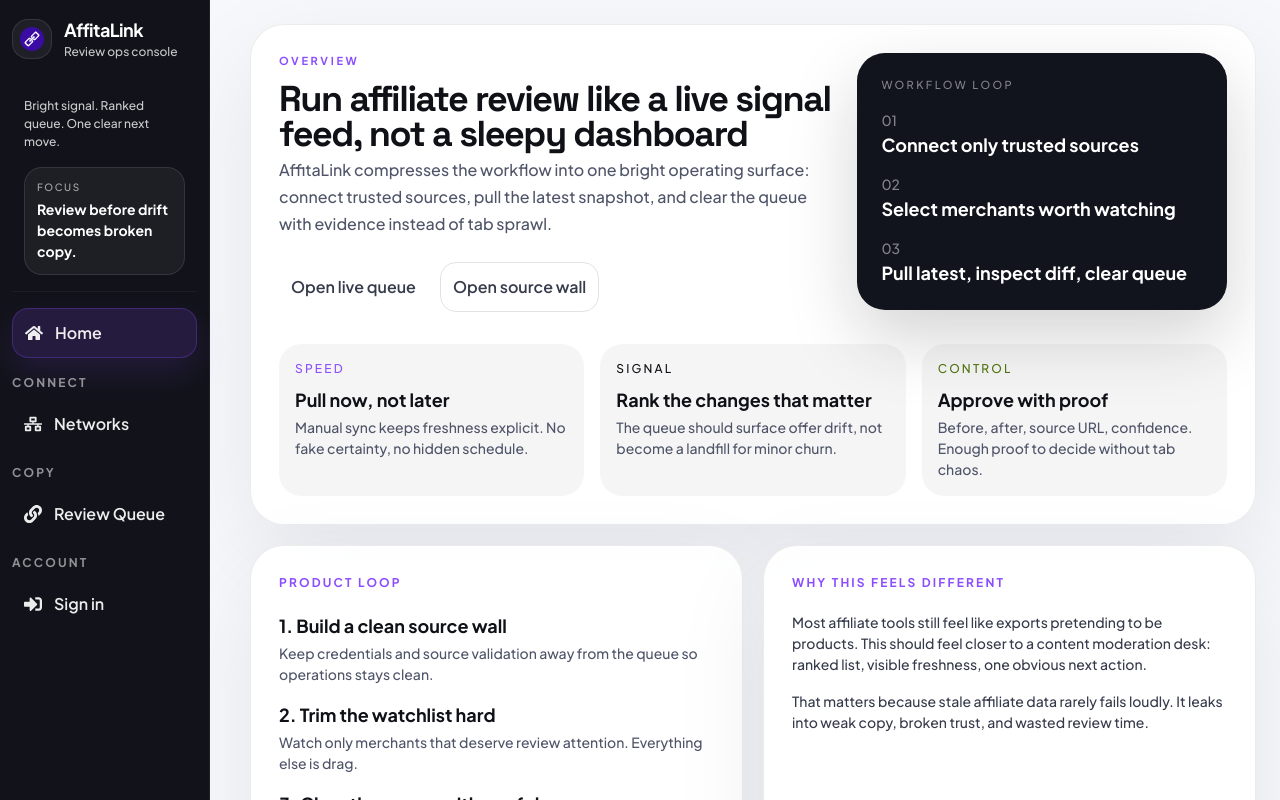
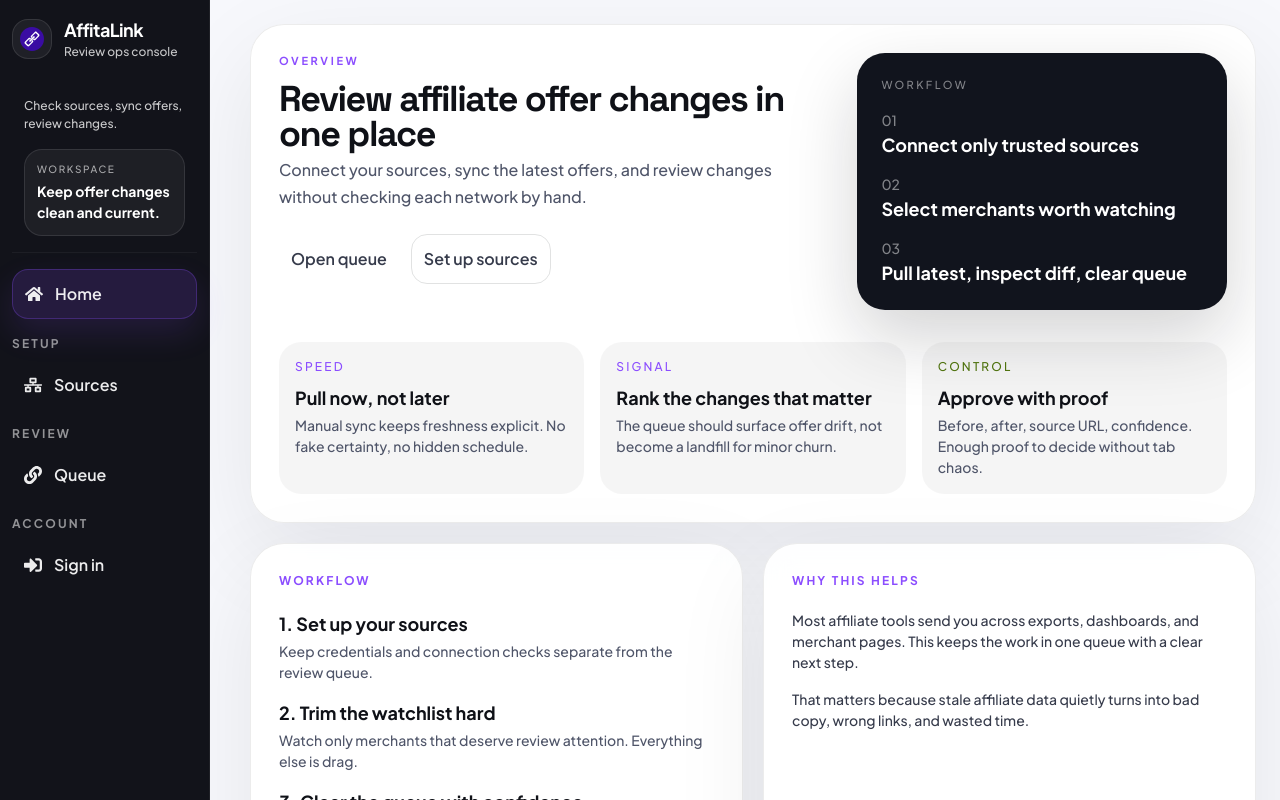
Before and after one commit to hjplumtree/Affitalink, a Next.js app: page / in a window 1280 px wide. Shown: the top 800 px of the page. Built offline with nearby package versions, Linux system fonts and the light colour scheme; no server answers.

Commit message:
style(design): tighten navigation and product copy

```diff
--- a/components/AdvertiserLists.js
+++ b/components/AdvertiserLists.js
@@ -25,7 +25,7 @@
         eyebrow="Selection"
       />
       <Text mt={4} fontSize="sm" color="ink.600">
-        Merchant selection is where you stop the queue from becoming a junk drawer.
+        Select only the merchants you want to review.
       </Text>
       <Flex
         mt={4}
@@ -82,13 +82,13 @@
         ) : (
           <Alert status="info" mt={5} borderRadius={18}>
             <AlertIcon />
-            Save valid connector credentials to load affiliated merchants here
+            Save valid connector credentials to load merchants here
           </Alert>
         )
       ) : (
         <Alert status="error" mt={5} borderRadius={18}>
           <AlertIcon />
-          Oops, Please check your information.
+          Check the connector details and try again.
         </Alert>
       )}
     </SectionBox>
--- a/components/Footer.js
+++ b/components/Footer.js
@@ -5,7 +5,7 @@
   return (
     <VStack pt={10} mt="auto" mb={5} spacing={2}>
       <Text fontSize="sm" color="ink.500">
-        Built for fast review, not dashboard theatre.
+        Built for faster offer review.
       </Text>
       <Flex color="ink.500" gap="3">
         <Link
--- a/components/HealthStrip.js
+++ b/components/HealthStrip.js
@@ -120,7 +120,7 @@
           leftIcon={<FaSync />}
           variant="accent"
         >
-          Pull latest
+          Sync now
         </Button>
       </HStack>
     </Flex>
--- a/components/Navigator.js
+++ b/components/Navigator.js
@@ -85,7 +85,7 @@
           mb={4}
           px={3}
         >
-          Bright signal. Ranked queue. One clear next move.
+          Check sources, sync offers, review changes.
         </Text>
         <Box
           display={{ base: burgerMenuOpen ? "block" : "none", lg: "block" }}
@@ -97,10 +97,10 @@
           border="1px solid rgba(255,255,255,0.10)"
         >
           <Text fontSize="10px" color="rgba(255,255,255,0.62)" letterSpacing="0.16em" textTransform="uppercase">
-            Focus
+            Workspace
           </Text>
           <Text mt={1} fontSize="sm" color="white" fontWeight="700">
-            Review before drift becomes broken copy.
+            Keep offer changes clean and current.
           </Text>
         </Box>
         <Divider borderColor="whiteAlpha.200" mb={4} />
@@ -133,7 +133,7 @@
           letterSpacing="0.18em"
           fontWeight="700"
         >
-          CONNECT
+          SETUP
         </Text>
         <RouterLink
           to="/networks"
@@ -153,7 +153,7 @@
           <Text
             display={{ base: burgerMenuOpen ? "inline-block" : "none", lg: "inline-block" }}
           >
-            Networks
+            Sources
           </Text>
         </RouterLink>
 
@@ -166,7 +166,7 @@
           letterSpacing="0.18em"
           fontWeight="700"
         >
-          COPY
+          REVIEW
         </Text>
         <RouterLink
           to="/links"
@@ -186,7 +186,7 @@
           <Text
             display={{ base: burgerMenuOpen ? "inline-block" : "none", lg: "inline-block" }}
           >
-            Review Queue
+            Queue
           </Text>
         </RouterLink>
 
--- a/components/NetworkSiteSetting.js
+++ b/components/NetworkSiteSetting.js
@@ -76,7 +76,7 @@
       />
       <FormControl isRequired mt={5}>
         <Text fontSize="sm" color="ink.600" mb={4}>
-          Save the credentials, verify the handshake, then trim the merchant list below.
+          Save the credentials, test the connection, then choose merchants below.
         </Text>
         {inputs.map((input) => (
           <Box key={input[0]}>
@@ -117,7 +117,7 @@
         {inputError && (
           <Alert status="error" borderRadius={20}>
             <AlertIcon />
-            Please fill all the fields and connect again
+            Fill in every field, then try again.
           </Alert>
         )}
         {connectorStatus && (
@@ -153,7 +153,7 @@
                 </AlertDialogHeader>
 
                 <AlertDialogBody>
-                  Are you sure you want to delete {networkName} information?
+                  Delete the saved settings for {networkName}?
                 </AlertDialogBody>
 
                 <AlertDialogFooter>
--- a/pages/index.js
+++ b/pages/index.js
@@ -11,12 +11,12 @@
           <Box>
             <Header
               eyebrow="Overview"
-              title="Run affiliate review like a live signal feed, not a sleepy dashboard"
-              subtitle="AffitaLink compresses the workflow into one bright operating surface: connect trusted sources, pull the latest snapshot, and clear the queue with evidence instead of tab sprawl."
+              title="Review affiliate offer changes in one place"
+              subtitle="Connect your sources, sync the latest offers, and review changes without checking each network by hand."
             />
             <HStack mt={6} spacing={3} flexWrap="wrap">
               <RouterLink to="/links" display="inline-flex" width="fit-content">
-                Open live queue
+                Open queue
               </RouterLink>
               <RouterLink
                 to="/networks"
@@ -25,7 +25,7 @@
                 bg="transparent"
                 border="1px solid rgba(15, 17, 23, 0.12)"
               >
-                Open source wall
+                Set up sources
               </RouterLink>
             </HStack>
           </Box>
@@ -37,7 +37,7 @@
             boxShadow="0 28px 70px rgba(15,17,23,0.18)"
           >
             <Text fontSize="11px" letterSpacing="0.22em" textTransform="uppercase" color="whiteAlpha.600">
-              Workflow loop
+              Workflow
             </Text>
             <VStack align="stretch" spacing={4} mt={4}>
               <Box>
@@ -68,7 +68,7 @@
             </Text>
           </Box>
           <Box p={4} borderRadius="22px" bg="rgba(15,17,23,0.04)">
-            <Text fontSize="xs" textTransform="uppercase" letterSpacing="0.18em" color="aqua.600">
+            <Text fontSize="xs" textTransform="uppercase" letterSpacing="0.18em" color="brand.500">
               Signal
             </Text>
             <Text mt={2} fontSize="lg" fontWeight="700" color="ink.900">
@@ -94,15 +94,15 @@
       <SimpleGrid columns={{ base: 1, xl: 2 }} spacing={5}>
         <SectionBox>
           <Text fontSize="xs" fontWeight="700" letterSpacing="0.18em" textTransform="uppercase" color="brand.500">
-            Product loop
+            Workflow
           </Text>
           <VStack align="stretch" mt={5} spacing={4}>
             <Box>
               <Text fontSize="lg" fontWeight="700" color="ink.900">
-                1. Build a clean source wall
+                1. Set up your sources
               </Text>
               <Text mt={1} fontSize="sm" color="ink.600">
-                Keep credentials and source validation away from the queue so operations stays clean.
+                Keep credentials and connection checks separate from the review queue.
               </Text>
             </Box>
             <Box>
@@ -125,14 +125,14 @@
         </SectionBox>
         <SectionBox>
           <Text fontSize="xs" fontWeight="700" letterSpacing="0.18em" textTransform="uppercase" color="brand.500">
-            Why this feels different
+            Why this helps
           </Text>
           <VStack align="stretch" mt={5} spacing={4}>
             <Text fontSize="sm" color="ink.700">
-              Most affiliate tools still feel like exports pretending to be products. This should feel closer to a content moderation desk: ranked list, visible freshness, one obvious next action.
+              Most affiliate tools send you across exports, dashboards, and merchant pages. This keeps the work in one queue with a clear next step.
             </Text>
             <Text fontSize="sm" color="ink.700">
-              That matters because stale affiliate data rarely fails loudly. It leaks into weak copy, broken trust, and wasted review time.
+              That matters because stale affiliate data quietly turns into bad copy, wrong links, and wasted time.
             </Text>
           </VStack>
         </SectionBox>
```
Also changed, not shown: components/ReviewDetailPane.js (+4 -5 lines), components/ReviewQueueList.js (+5 -6 lines), pages/links.js (+6 -6 lines), pages/login.js (+6 -6 lines), pages/networks/[site].js (+4 -5 lines), pages/networks/index.js (+6 -6 lines).
